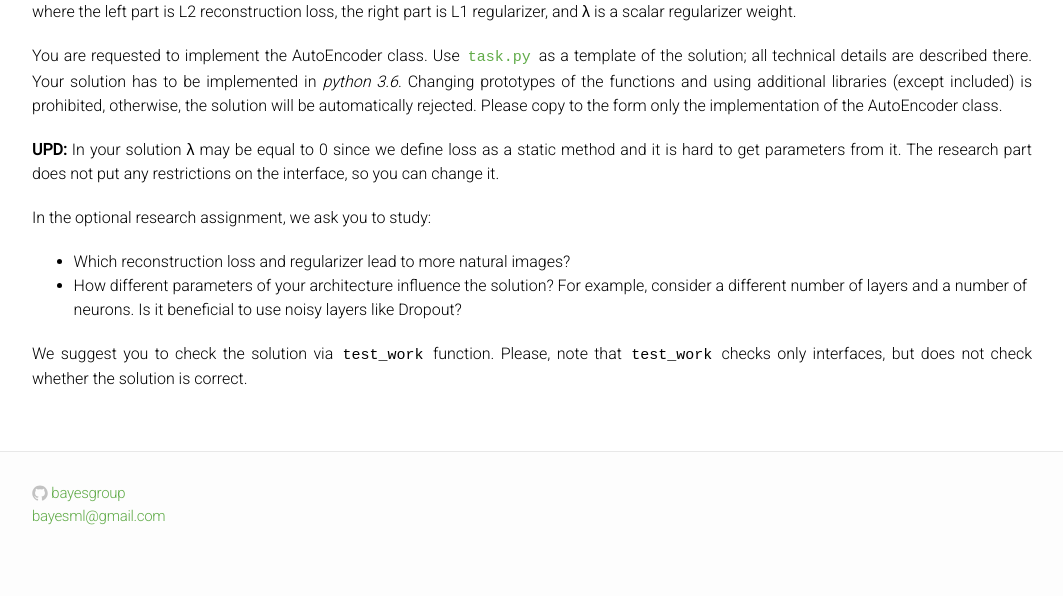
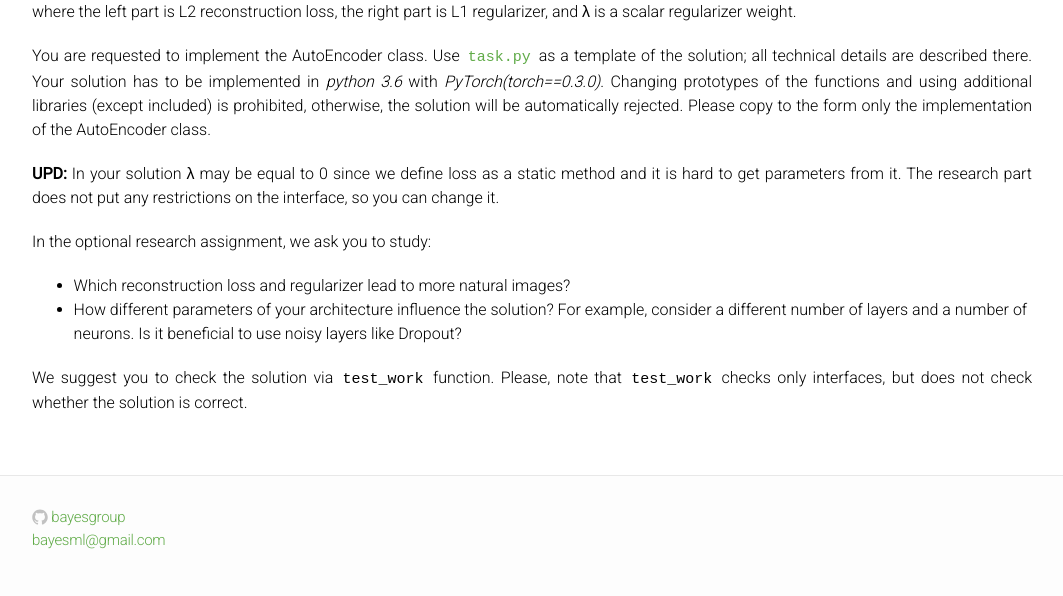
Before and after one commit to bayesgroup/bayesgroup.github.io, a Jekyll site: the page built from deepbayes-school/2018/task/description.md, in a window 1280 px wide. Shown: the part 839-1435 px from the top of the page, without its empty margins (108-1171 px from the left). Built offline with Jekyll 4.4.1, drawn with Linux system fonts in a browser that asks for light colours; our own code applies the rules of GitHub Pages for plain Markdown files; before the commit the page ends 1411 px from its top, so only the background shows below that.

Commit message:
Update description.md

````diff
--- a/deepbayes-school/2018/task/description.md
+++ b/deepbayes-school/2018/task/description.md
@@ -14,7 +14,7 @@ where the left part is L2 reconstruction loss, the right part is L1 regularizer,
 
 You are requested to implement the AutoEncoder class.
 Use [ ```task.py```](https://bayesgroup.github.io/deepbayes-school/2018/task/task.py) as a template of the solution; all technical details are described there.
-Your solution has to be implemented in _python 3.6_.
+Your solution has to be implemented in _python 3.6_ with _PyTorch(torch==0.3.0)_.
 Changing prototypes of the functions and using additional libraries (except included) is prohibited, otherwise, the solution will be automatically rejected.
 Please copy to the form only the implementation of the AutoEncoder class.
 
````
